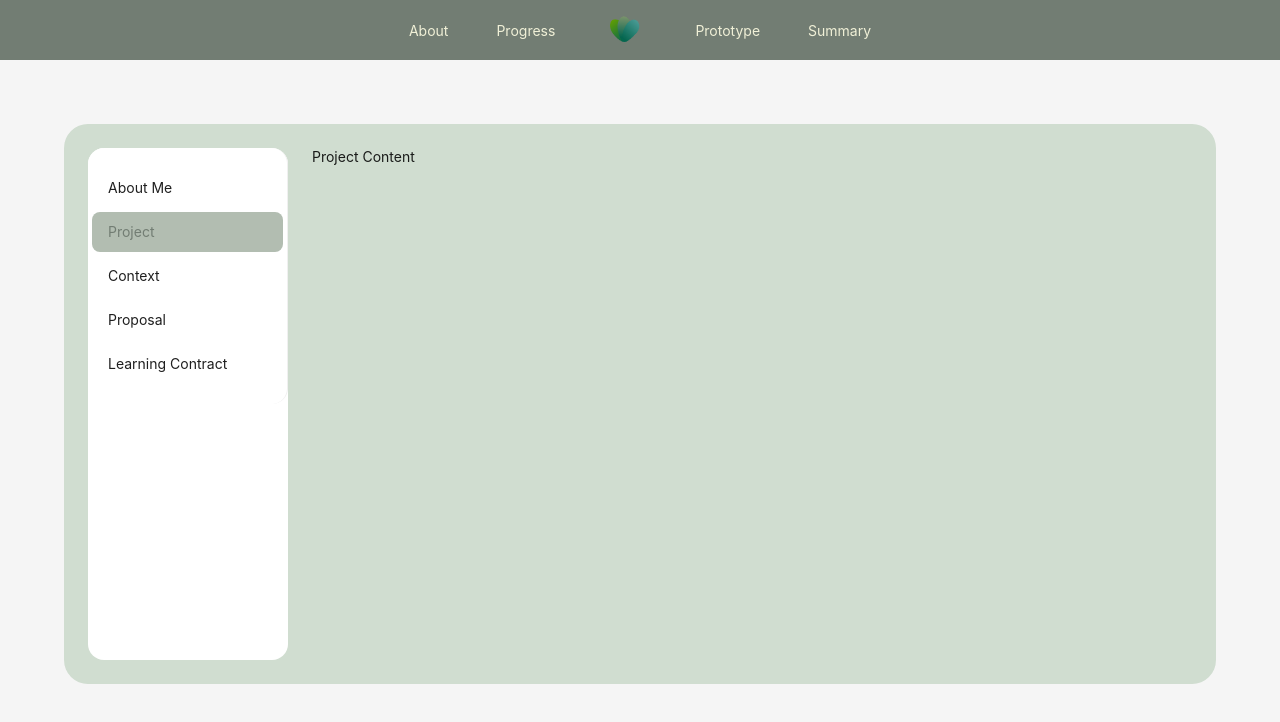
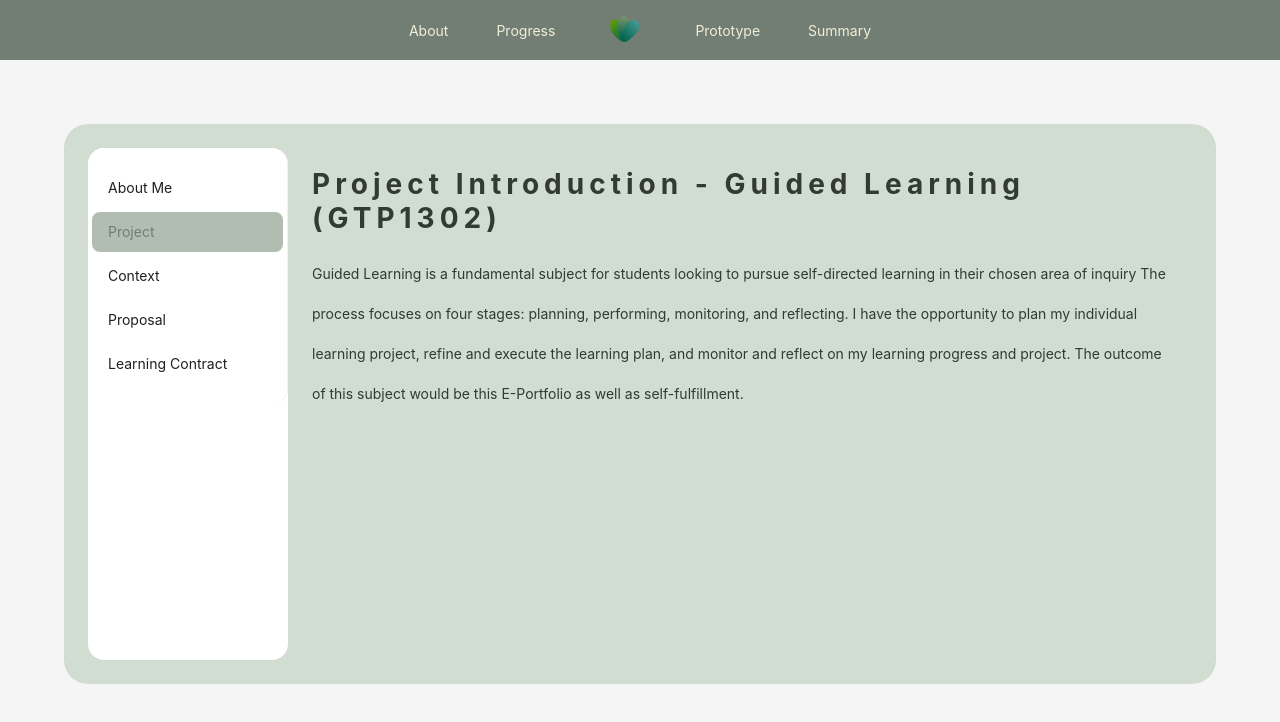
Before and after one commit to sofiaamihan/healthcare-application-e-portfolio, a React app: page /about in a window 1280 px wide. Both pictures are taken after a click on the item "Project". Shown: the top 722 px of the page. Built offline with nearby package versions, Linux system fonts and the light colour scheme.

Commit message:
Curate Project Descriptions

```diff
--- a/script/screens/About.jsx
+++ b/script/screens/About.jsx
@@ -48,9 +48,19 @@ export default function About(){
                     </div>
                 );
             case '2':
-                return <div>Project Content</div>;
+                return(
+                    <div>
+                        <h1>Project Introduction - Guided Learning (GTP1302)</h1>
+                        <p>{content['project-introduction']}</p>
+                    </div>
+                );
             case '3':
-                return <div>Context Content</div>;
+                return(
+                    <div>
+                        <h1>Project Context - Specific Background Introduction</h1>
+                        <p>{content['project-context']}</p>
+                    </div>
+                );
             case '4':
                 return <div>Proposal Content</div>;
             case '5':
```
